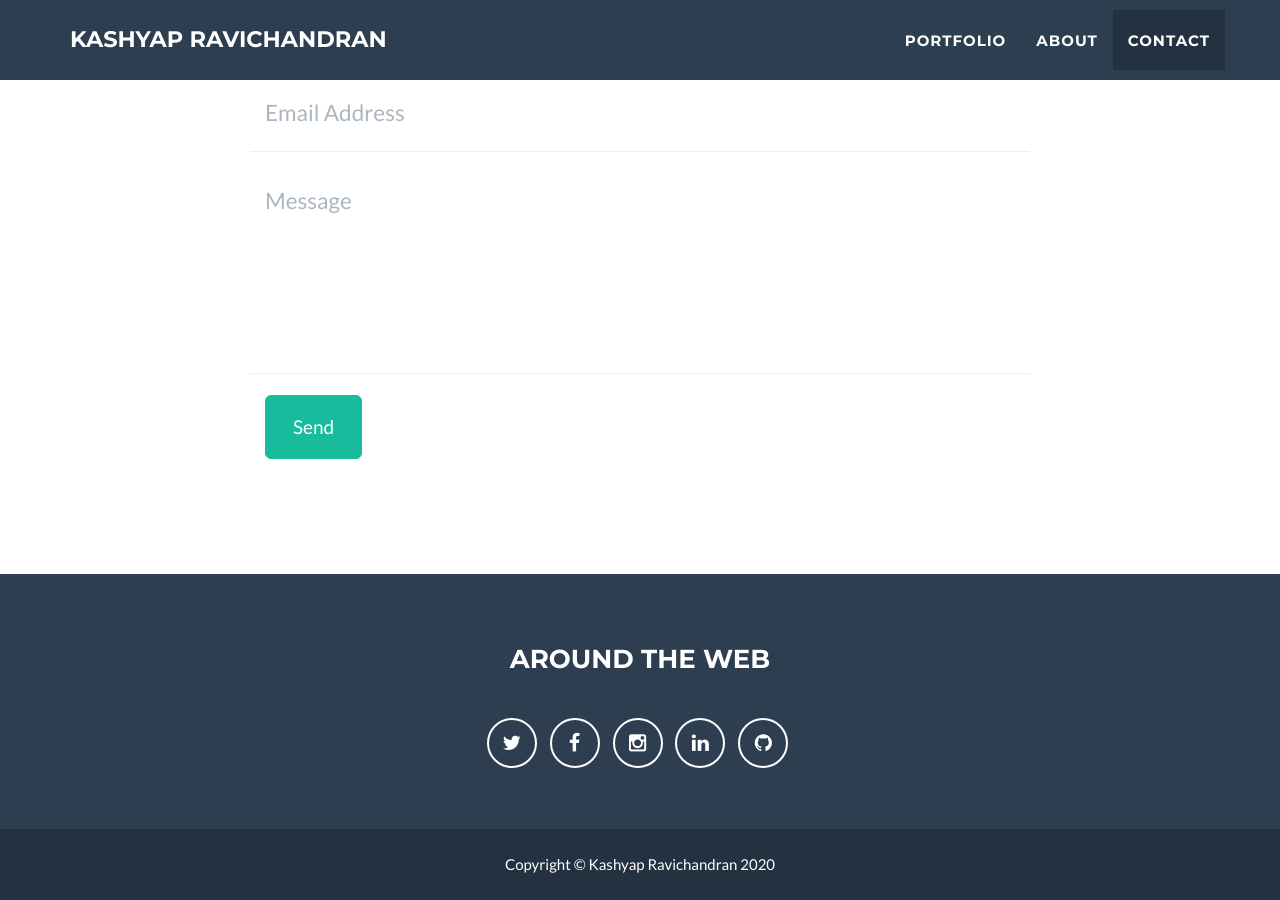
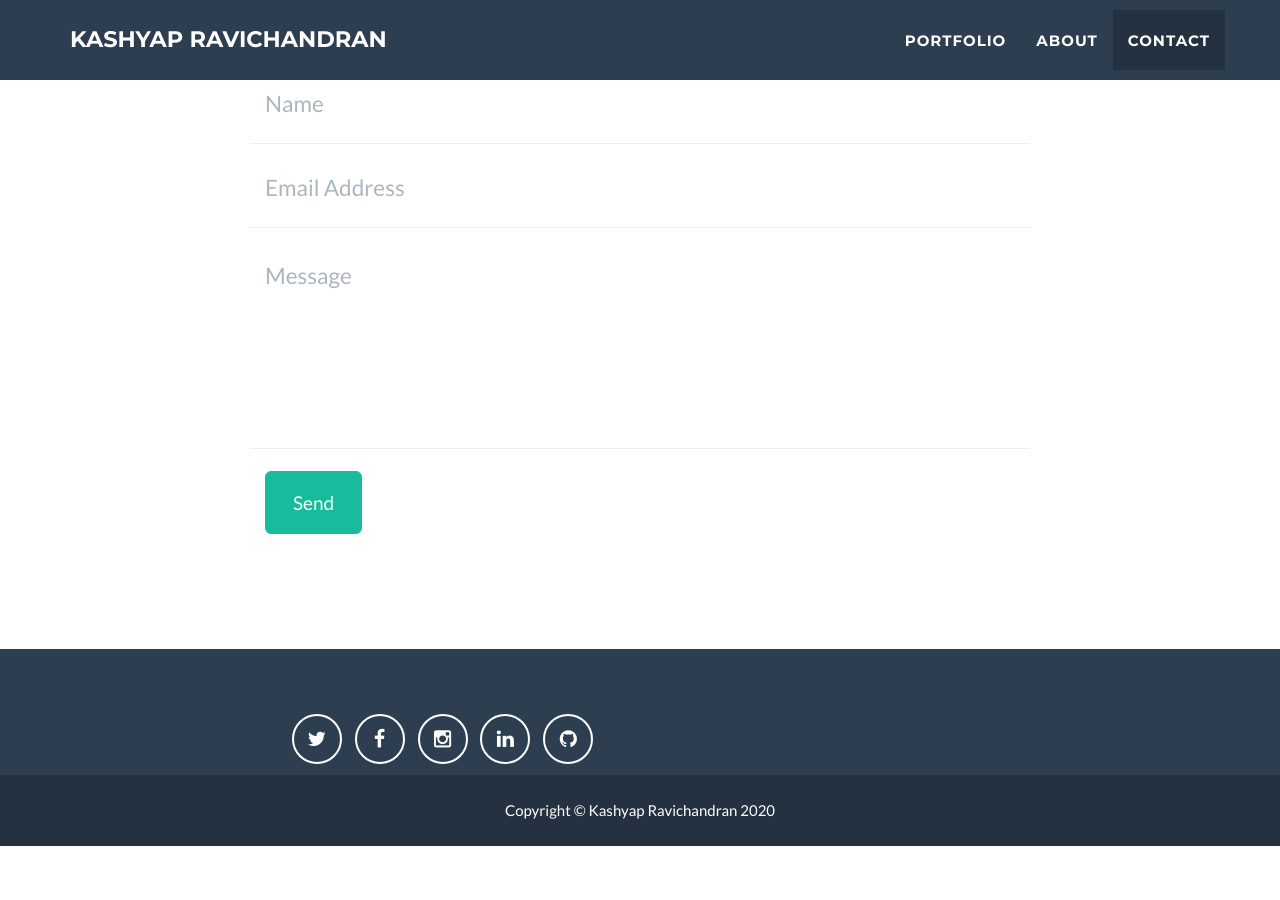
Before and after one commit to kashyapravichandran/kashyapravichandran.github.io, a Jekyll site: the page built from _posts/2014-07-18-project-1.markdown, in a window 1280 px wide and 900 px high, scrolled down 2528 px. Built offline with Jekyll 4.4.1, drawn with Linux system fonts in a browser that asks for light colours; after the commit the page ends 3374 px from its top, so only the background shows below that.

Commit message:
Social in the header

```diff
--- a/_config.yml
+++ b/_config.yml
@@ -34,7 +34,7 @@
 footer:
   copyright: Kashyap Ravichandran
   location: Location
-  social: Around the Web
+  social: Socials
   credits: Credits
 
 # Social networks usernames (many more available: google-plus, flickr, dribbble, pinterest, instagram, tumblr, linkedin, etc.)
--- a/_includes/footer.html
+++ b/_includes/footer.html
@@ -3,11 +3,8 @@
         <div class="footer-above">
             <div class="container">
                 <div class="row">
-                    <div class="footer-col col-md-4">
-                    </div>
-                    <div class="footer-col col-md-4">
-                        <h3>{{ site.footer.social }}</h3>
-                        <ul class="list-inline">
+                    <div class="footer-col-4 col-md-8">
+                    	<ul class="list-inline">
                             {% for network in site.social %}
                             <li>
                                 <a href="{{ network.url }}" class="btn-social btn-outline"><i class="fa fa-fw fa-{{ network.title }}"></i></a>
--- a/_includes/header.html
+++ b/_includes/header.html
@@ -9,6 +9,15 @@
           <hr class="star-light" />
           <span class="skills">{{ site.skills }}</span>
         </div>
+        <div class="col-lg-12">
+	        <ul class="list-inline">
+	            {% for network in site.social %}
+	            <li>
+	                <a href="{{ network.url }}" class="btn-social btn-outline"><i class="fa fa-fw fa-{{ network.title }}"></i></a>
+	            </li>
+	            {% endfor %}
+                </ul>
+        </div>
       </div>
     </div>
   </div>
```
